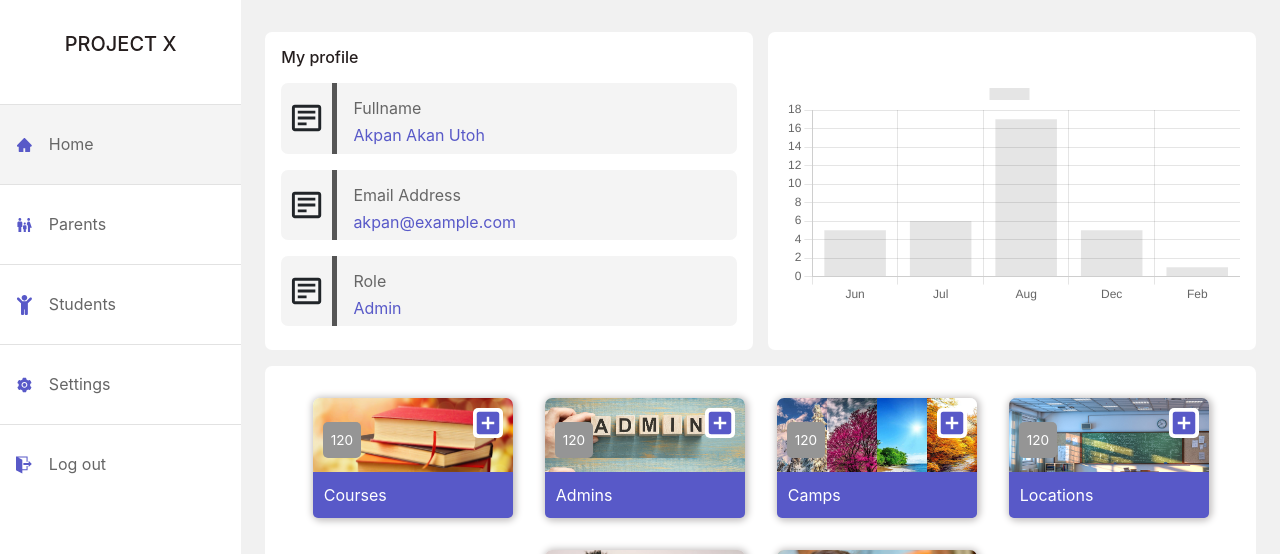
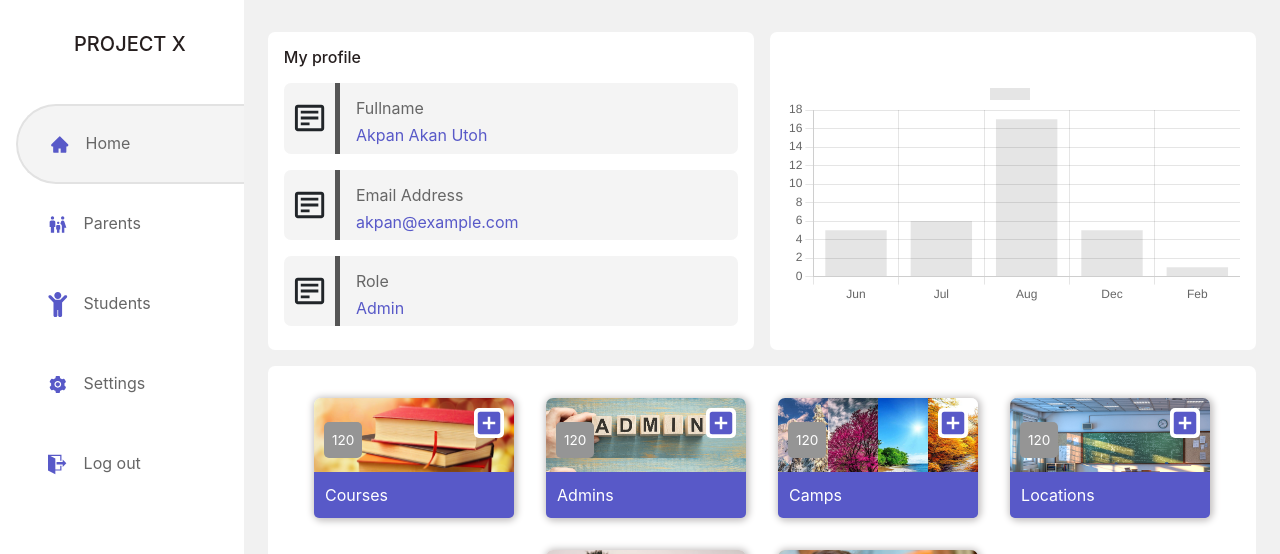
Before and after one commit to chuksdozie/9ck-webapp, a Next.js app: page /dashboard in a window 1280 px wide. Shown: the top 554 px of the page. Built offline with nearby package versions, Linux system fonts and the light colour scheme; no server answers.

Commit message:
axios set up

```diff
--- /dev/null
+++ b/api/api.js
@@ -0,0 +1,16 @@
+import axios from "axios";
+
+let url = process.env.NEXT_PUBLIC_BASE_URL ?? "http://localhost:7000/api/v1";
+
+const API = axios.create({
+  baseURL: url,
+});
+
+API.interceptors.request.use((req) => {
+  if (localStorage.getItem("token")) {
+    req.headers.Authorization = `Bearer ${localStorage.getItem("token")}`;
+  }
+  return req;
+});
+
+export default API;
--- a/layout/SideBar.jsx
+++ b/layout/SideBar.jsx
@@ -15,7 +15,7 @@ import Spacer from "../components/Spacer";
 const Container = styled.div`
   background-color: ${colors.light};
   color: ${colors.light};
-  padding: 2rem 0;
+  padding: 2rem 0 2rem 1rem;
   width: 300px;
   height: 100vh;
   /* border-radius: 7px; */
@@ -34,8 +34,11 @@ const ItemDiv = styled.div`
   /* flex-direction: column; */
   align-items: center;
   background-color: ${colors.light};
-  padding: 1rem;
-  border-top: 1px solid ${colors.gray2};
+  padding: 0.5rem 2rem;
+  /* margin-left: 1rem; */
+  border-radius: 50px 0 0 50px;
+  cursor: pointer;
+  /* border-top: 1px solid ${colors.gray2}; */
   &:hover {
     background-color: ${colors.gray3};
   }
@@ -75,7 +78,7 @@ const SideBar = () => {
       title: "Home",
       icon: (
         <AiFillHome
-          size={20}
+          size={25}
           style={{ margin: "0 1rem 0 0" }}
           color={colors.primary}
         />
@@ -87,7 +90,7 @@ const SideBar = () => {
       title: "Parents",
       icon: (
         <MdFamilyRestroom
-          size={20}
+          size={25}
           style={{ margin: "0 1rem 0 0" }}
           color={colors.primary}
         />
@@ -99,7 +102,7 @@ const SideBar = () => {
       title: "Students",
       icon: (
         <FaChild
-          size={20}
+          size={25}
           style={{ margin: "0 1rem 0 0" }}
           color={colors.primary}
         />
@@ -111,7 +114,7 @@ const SideBar = () => {
       title: "Settings",
       icon: (
         <AiFillSetting
-          size={20}
+          size={25}
           style={{ margin: "0 1rem 0 0" }}
           color={colors.primary}
         />
@@ -123,7 +126,7 @@ const SideBar = () => {
       title: "Log out",
       icon: (
         <ImExit
-          size={20}
+          size={25}
           style={{ margin: "0 1rem 0 0" }}
           color={colors.primary}
         />
@@ -135,16 +138,21 @@ const SideBar = () => {
     <Container>
       <Title>PROJECT X</Title>
       <Spacer height={"3rem"} />
-      {items.map((item) => {
+      {items.map((item, index) => {
         const activeRoute = router.asPath.split("/")[2];
         const itemRoute = item.route.split("/")[2];
         return (
           <ItemDiv
+            key={index}
             onClick={() => router.push(item.route)}
             style={
               activeRoute === itemRoute
                 ? {
                     backgroundColor: colors.gray3,
+                    borderRadius: "50px 0% 0% 50px",
+
+                    border: `2px solid ${colors.gray2}`,
+                    borderRightWidth: 0,
                   }
                 : null
             }
--- a/package.json
+++ b/package.json
@@ -9,6 +9,7 @@
     "lint": "next lint"
   },
   "dependencies": {
+    "axios": "^1.1.3",
     "babel-preset-next": "^1.4.0",
     "bootstrap": "^5.2.2",
     "chart.js": "^3.9.1",
--- a/pages/dashboard/index.jsx
+++ b/pages/dashboard/index.jsx
@@ -1,5 +1,6 @@
 import React, { useState, useEffect } from "react";
 import { useRouter } from "next/router";
+import axios from "axios";
 import Head from "next/head";
 import Image from "next/image";
 import Link from "next/link";
@@ -24,6 +25,7 @@ import AddNewStudentModal from "../../components/modals/AddNewStudentModal";
 import AddNewUserModal from "../../components/modals/AddNewUserModal";
 import ViewDetailsModal from "../../components/modals/ViewDetailsModal";
 import SideBar from "../../layout/SideBar";
+import API from "../../api/api";
 
 const Title = styled.h1`
   font-size: ${fontSizes.m};
@@ -241,6 +243,7 @@ export default function Index() {
       text: "",
     },
   ];
+
   return (
     <div style={{ display: "flex", height: "100vh" }}>
       <SideBar />
```
Also changed, not shown: 1 other file (tests, documents, lock files or other folders).
